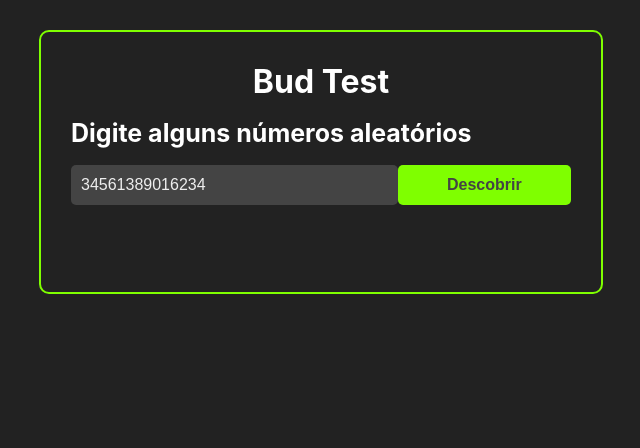
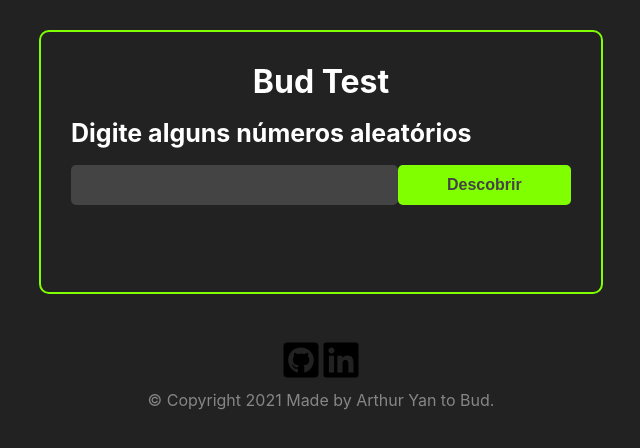
Before and after one commit to arthuryan08/Bud-Test, a React (Create React App) app: page / in a window 1280 px wide. Shown: the top 448 px of the page, without its empty margins (319-959 px from the left). Built offline with nearby package versions, Linux system fonts and the light colour scheme.

Commit message:
Concluded styles and some adjusts

```diff
--- a/package.json
+++ b/package.json
@@ -13,6 +13,7 @@
     "@types/styled-components": "^5.1.17",
     "react": "^17.0.2",
     "react-dom": "^17.0.2",
+    "react-icons": "^4.3.1",
     "react-scripts": "4.0.3",
     "styled-components": "^5.3.3",
     "typescript": "^4.1.2",
--- a/src/App.tsx
+++ b/src/App.tsx
@@ -1,4 +1,6 @@
 import React, { useState } from "react";
+import { FaGithubSquare } from "react-icons/fa";
+import { FaLinkedin } from "react-icons/fa";
 import styled from "styled-components";
 
 const Container = styled.div`
@@ -44,7 +46,7 @@ const Input = styled.input`
   color: #eee;
   font-size: 16px;
   &:focus {
-    outline: 2px solid chartreuse;
+    outline: 1px solid chartreuse;
   }
 `;
 const Button = styled.button`
@@ -58,8 +60,13 @@ const Button = styled.button`
   font-weight: bold;
   cursor: pointer;
   border: none;
-  transition: all 0.3s ease;
+  transition: all 0.4s ease;
   flex: 1;
+  &:hover {
+    background-color: #444;
+    color: chartreuse;
+    border: 1px solid chartreuse;
+  }
 `;
 const ResultArea = styled.div`
   width: 100%;
@@ -85,9 +92,30 @@ const Result = styled.div<{ mainBorder?: string }>`
     props.mainBorder ? `${props.mainBorder}` : `transparent`};
 }
 `;
+const Footer = styled.footer`
+  text-align: center;
+  padding: 16px 0;
+  width: 100%;
+  bottom: 0;
+  position: inherit;
+`;
+const Media = styled.a`
+  font-size: 40px;
+  text-decoration: none;
+  color: inherit;
+  transition: all 0.3s ease;
+  &:hover {
+    color: chartreuse;
+  }
+`;
+const Copyright = styled.p`
+  color: #868686;
+  text-align: center;
+  margin: 0;
+`;
 
 function App() {
-  const [inputData, setInputData] = useState("34561389016234");
+  const [inputData, setInputData] = useState("");
   const [result, setResult] = useState<String>("");
 
   const [sequence1, setSequence1] = useState<String>("");
@@ -99,8 +127,8 @@ function App() {
   };
 
   const handleClick = () => {
-    let valueNum = null;
-    let before: Number | null = 0;
+    let valueNum: number | null = null;
+    let before: number | null = null;
     let sequence1 = "";
     let sequence2 = "";
     let sequence3 = "";
@@ -108,7 +136,7 @@ function App() {
     for (let value of inputData) {
       valueNum = Number(value);
 
-      if (valueNum > before && valueNum - 1 === before) {
+      if (valueNum > Number(before) && valueNum - 1 === before) {
         if (sequence1 === "") {
           sequence1 += before;
           sequence1 += value;
@@ -123,7 +151,10 @@ function App() {
           sequence2 += before;
           sequence2 += value;
           before = valueNum;
-        } else if (String(before) === sequence2.charAt(sequence2.length - 1)) {
+        } else if (
+          String(before) === sequence2.charAt(sequence2.length - 1) &&
+          sequence3 === ""
+        ) {
           sequence2 += value;
           before = valueNum;
         } else if (sequence3 === "") {
@@ -142,9 +173,12 @@ function App() {
         } else if (String(before) === sequence2.charAt(sequence2.length - 1)) {
           sequence2 += value;
           before = valueNum;
-        } else {
-          sequence2 += before;
-          sequence2 += value;
+        } else if (sequence3 === "") {
+          sequence3 += before;
+          sequence3 += value;
+          before = valueNum;
+        } else if (String(before) === sequence3.charAt(sequence2.length - 1)) {
+          sequence3 += value;
           before = valueNum;
         }
       } else {
@@ -214,13 +248,26 @@ function App() {
               <ResultTitle>Sequências encontradas: </ResultTitle>
               <Result>
                 <ResultTitle>Sequência 1: {sequence1} </ResultTitle>
-                <ResultTitle>Sequência 2: {sequence2} </ResultTitle>
-                <ResultTitle>Sequência 3: {sequence3} </ResultTitle>
+                <ResultTitle>
+                  Sequência 2: {sequence2 ? sequence2 : "Poxa, nenhuma outra!"}
+                </ResultTitle>
+                <ResultTitle>
+                  Sequência 3: {sequence3 ? sequence3 : "Nada por aqui!"}{" "}
+                </ResultTitle>
               </Result>
             </>
           ) : null}
         </ResultArea>
       </Container>
+      <Footer>
+        <Media href="https://github.com/arthuryan08" target="_blank">
+          <FaGithubSquare />
+        </Media>
+        <Media href="https://www.linkedin.com/in/arthuryan8" target="_blank">
+          <FaLinkedin />
+        </Media>
+        <Copyright>© Copyright 2021 Made by Arthur Yan to Bud.</Copyright>
+      </Footer>
     </div>
   );
 }
```
Also changed, not shown: 1 other file (tests, documents, lock files or other folders).
